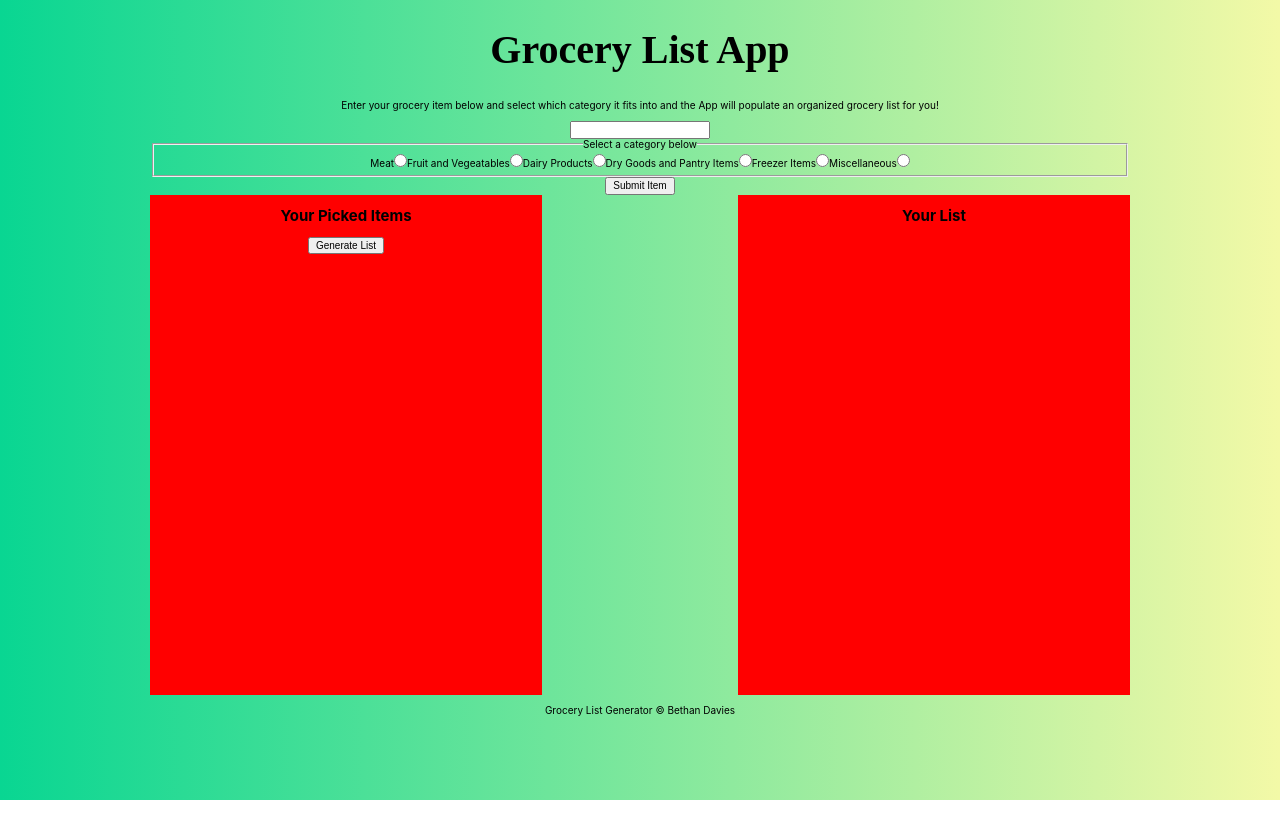
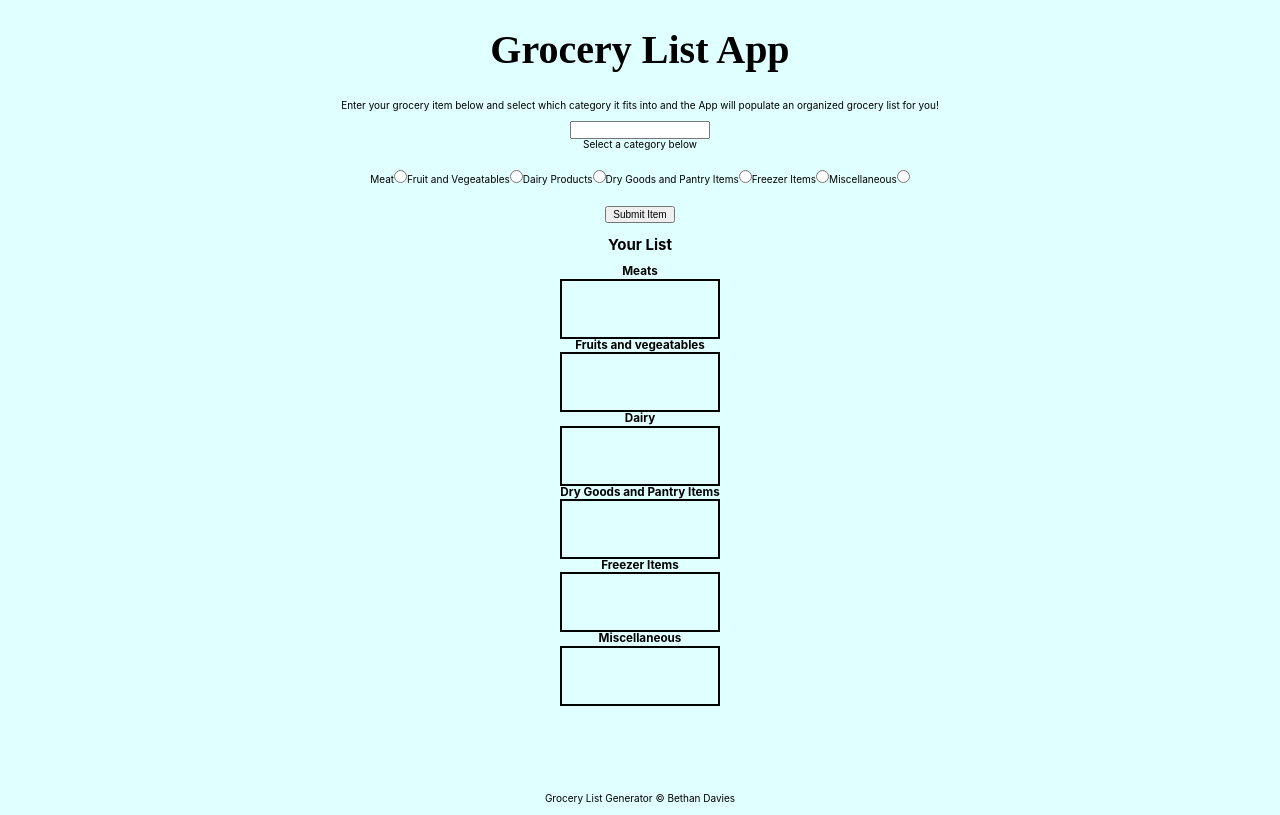
Before and after one commit to Bethancdavies/GroceryListApp, a React (Create React App) app: page / in a window 1280 px wide. Built offline with nearby package versions, Linux system fonts and the light colour scheme; no server answers; the database is empty.

Commit message:
basic functionality updates

```diff
--- a/src/App.css
+++ b/src/App.css
@@ -227,12 +227,12 @@ html {
 /* basic stripping and styling */
 html {
   font-size: 62.5%;
-  background: linear-gradient(to right, #09d692, #f3f9a7);
+  background: lightcyan;
   text-align: center;
 }
 
 .wrapper {
-  width: 980px;
+  width: 1200px;
   margin: 0 auto;
 }
 
@@ -244,17 +244,31 @@ h1 {
 
 /* header styling */
 
-/* output box styling */
-.Box {
-  border: 1 px white solid;
-  width: 40%;
-  height: 500px;
-  background-color: red;
+fieldset {
+  border: none;
+  padding: 20px;
 }
 
+/* output box styling */
+.Output {
+  border: 1 px white solid;
+  margin: 0 auto;
+  height: 70vh;
+}
+h3 {
+  padding: 0;
+  margin: 0;
+}
 .flex {
   display: flex;
   justify-content: space-between;
+}
+ul {
+  border: black 2px solid;
+  height: 60px;
+  /* width: 80vw; */
+  margin: 0 auto;
+  columns: 3;
 }
 .flexcolumn {
   display: flex;
--- a/src/App.js
+++ b/src/App.js
@@ -1,9 +1,7 @@
 import React, { Component } from "react";
-// import firebase from "./firebase";
 import Header from "./Header";
 import Form from "./Form";
-import LeftOutput from "./LeftOutput";
-import RightOutput from "./RightOutput";
+import Output from "./Output";
 import Footer from "./Footer";
 
 import "./App.css";
@@ -11,12 +9,11 @@ import "./App.css";
 class App extends Component {
   render() {
     return (
-      <div class="wrapper">
+      <div className="wrapper">
         <Header />
         <Form />
-        <div class="flex">
-          <LeftOutput />
-          <RightOutput />
+        <div className="flex">
+          <Output />
         </div>
         <Footer />
       </div>
--- a/src/Form.js
+++ b/src/Form.js
@@ -1,26 +1,117 @@
 import React, { Component } from "react";
+import firebase from "./firebase";
 
 class Form extends Component {
+  constructor() {
+    super();
+    this.state = {
+      itemName: "",
+      category: "",
+      id: ""
+      // how to get this category to respond to the radio button chosen, idea is to collect 6 seperate arrays....
+    };
+  }
+
+  componentDidMount() {
+    const dbRef = firebase.database().ref();
+    dbRef.on("value", snapshot => {
+      const groceryItems = snapshot.val();
+
+      const newGroceryItems = [];
+      for (let key in groceryItems) {
+        const newGroceryItemObject = {
+          id: key
+        };
+        // console.log(groceryItems[key]);
+        // groceryItems[key].update({
+        //   id: key
+        // });
+        newGroceryItems.push(newGroceryItemObject);
+      }
+    });
+  }
+
+  handleFormSubmit = event => {
+    event.preventDefault();
+
+    const dbRef = firebase.database().ref();
+    dbRef.push({
+      itemName: this.state.itemName,
+      category: this.state.category
+    });
+
+    // get all the values and submit to firebase
+  };
+
+  handleChangeRadio = event => {
+    this.setState({
+      category: event.target.value
+    });
+  };
+  handleChangeText = event => {
+    this.setState({
+      itemName: event.target.value
+    });
+  };
+
   render() {
     return (
       <form>
-        <input type="text" name="userInput" id="InputtedFoodItem" />
+        <input type="text" name="userInput" onChange={this.handleChangeText} />
         <fieldset>
           <legend>Select a category below</legend>
           <label>Meat</label>
-          <input type="radio" name="categoryInput" id="meat" />
+          <input
+            type="radio"
+            name="categoryInput"
+            value="meat"
+            checked={this.state.category === "meat"}
+            onChange={this.handleChangeRadio}
+          />
           <label>Fruit and Vegeatables</label>
-          <input type="radio" name="categoryInput" id="fruitVeg" />
+          <input
+            type="radio"
+            name="categoryInput"
+            value="fruitVeg"
+            checked={this.state.category === "fruitVeg"}
+            onChange={this.handleChangeRadio}
+          />
           <label>Dairy Products</label>
-          <input type="radio" name="categoryInput" id="dairy" />
+          <input
+            type="radio"
+            name="categoryInput"
+            value="dairy"
+            checked={this.state.category === "dairy"}
+            onChange={this.handleChangeRadio}
+          />
           <label>Dry Goods and Pantry Items</label>
-          <input type="radio" name="categoryInput" id="dryGoods" />
+          <input
+            type="radio"
+            name="categoryInput"
+            value="dryGoods"
+            checked={this.state.category === "dryGoods"}
+            onChange={this.handleChangeRadio}
+          />
           <label>Freezer Items</label>
-          <input type="radio" name="categoryInput" id="freezerItems" />
+          <input
+            type="radio"
+            name="categoryInput"
+            value="freezerItems"
+            checked={this.state.category === "freezerItems"}
+            onChange={this.handleChangeRadio}
+          />
           <label>Miscellaneous</label>
-          <input type="radio" name="categoryInput" id="misc" />
+          <input
+            type="radio"
+            name="categoryInput"
+            value="misc"
+            checked={this.state.category === "misc"}
+            onChange={this.handleChangeRadio}
+          />
         </fieldset>
-        <button type="submit">Submit Item</button>
+        <button type="submit" onClick={this.handleFormSubmit}>
+          Submit Item
+        </button>
       </form>
     );
   }
--- a/src/LeftOutput.js
+++ /dev/null
@@ -1,14 +0,0 @@
-import React, { Component } from "react";
-
-class LeftOutput extends Component {
-  render() {
-    return (
-      <div class="leftOutput Box">
-        <h2>Your Picked Items</h2>
-        <button type="submit">Generate List</button>
-      </div>
-    );
-  }
-}
-
-export default LeftOutput;
--- /dev/null
+++ b/src/Output.js
@@ -0,0 +1,26 @@
+import React, { Component } from "react";
+
+class Output extends Component {
+  render() {
+    return (
+      <div className="Output">
+        <h2>Your List</h2>
+        <h3>Meats</h3>
+        <ul></ul>
+        <h3>Fruits and vegeatables</h3>
+        <ul></ul>
+        <h3>Dairy </h3>
+        <ul></ul>
+        <h3>Dry Goods and Pantry Items</h3>
+        <ul></ul>
+        <h3>Freezer Items</h3>
+        <ul></ul>
+
+        <h3>Miscellaneous</h3>
+        <ul></ul>
+      </div>
+    );
+  }
+}
+
+export default Output;
--- a/src/RightOutput.js
+++ /dev/null
@@ -1,12 +0,0 @@
-import React, { Component } from "react";
-
-class RightOutput extends Component {
-  render() {
-    return (
-      <div class="RightOutput Box">
-        <h2>Your List</h2>
-      </div>
-    );
-  }
-}
-export default RightOutput;
```
